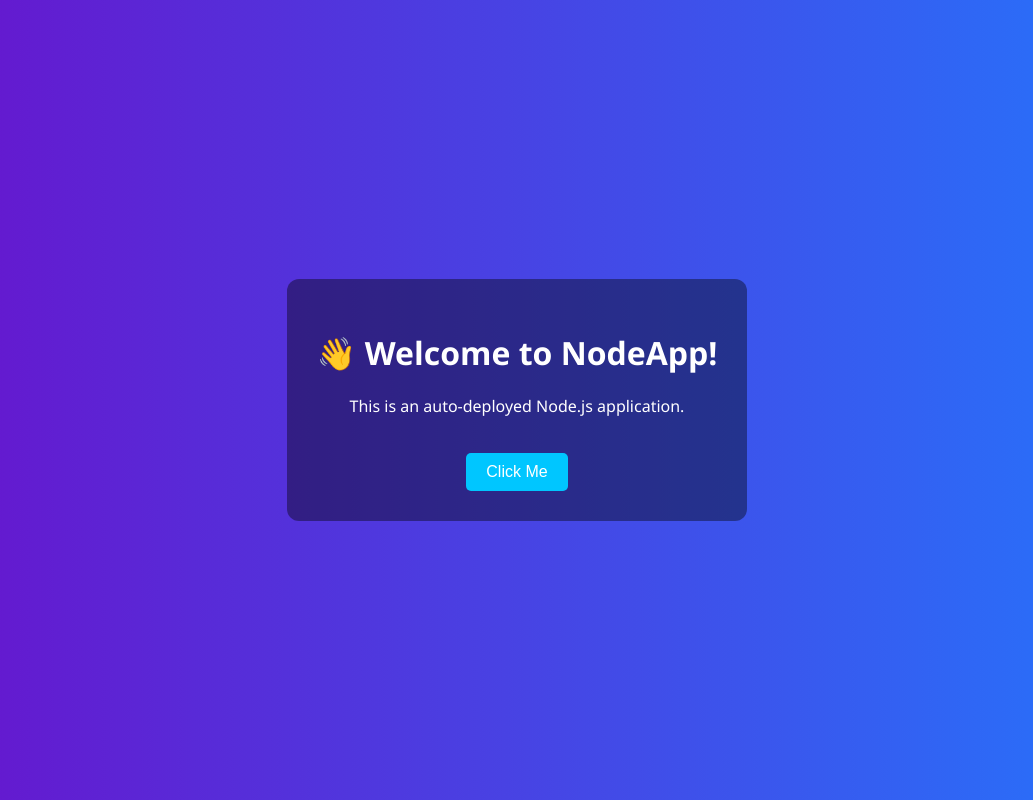
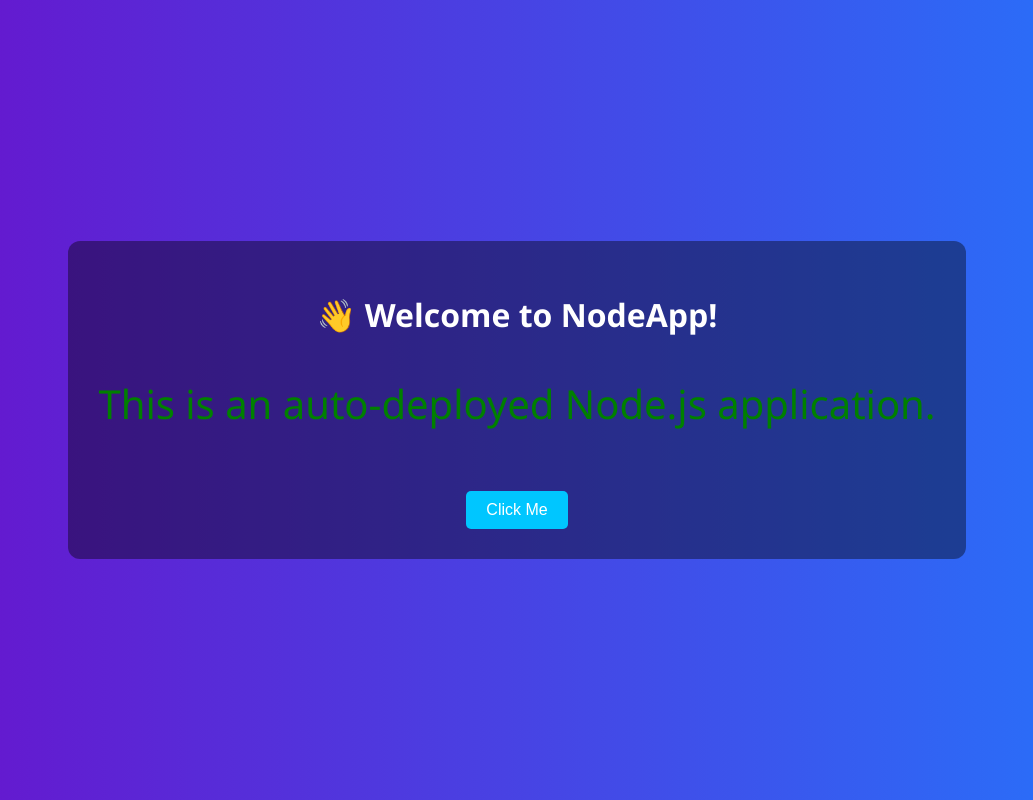
Before and after one commit to saivenkat-A7/AWS-project, a website: page public/index.html in a window 1280 px wide. Shown: the whole page, without its empty margins (123-1156 px from the left). Drawn offline with Linux system fonts and the light colour scheme.

Commit message:
Update style.css

```diff
--- a/public/style.css
+++ b/public/style.css
@@ -16,6 +16,10 @@ body {
   border-radius: 12px;
 
 }
+.p1{
+  color:green;
+  font-size:40px;
+}
 
 button {
   padding: 10px 20px;
```
